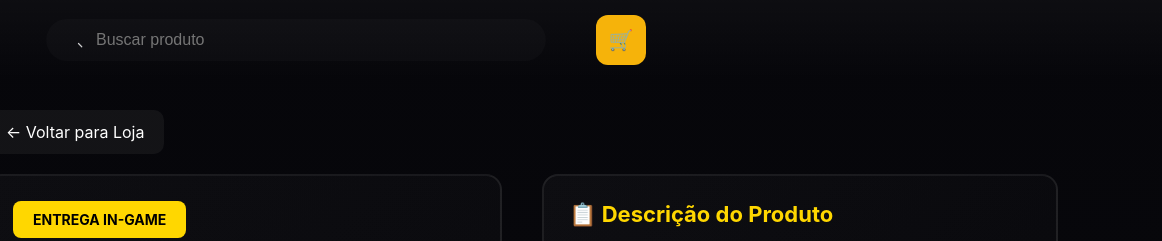
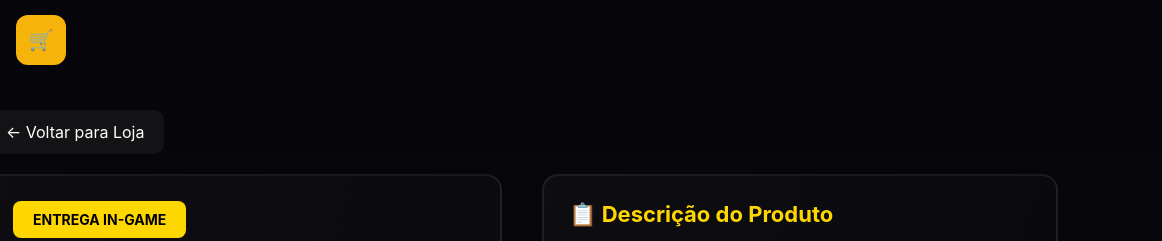
Before and after one commit to Joseph001479/brainrots_v2, a plain HTML site: page produto/produtos13.html in a window 1280 px wide. Shown: the top 241 px of the page, 118-1280 px from the left. Drawn offline with Linux system fonts and the light colour scheme.

Commit message:
Update produtos13.html

```diff
--- a/produto/produtos13.html
+++ b/produto/produtos13.html
@@ -17,12 +17,11 @@
     }
 
     * { box-sizing: border-box; margin: 0; padding: 0; }
+    html, body { overflow-x: hidden; width: 100%; } /* remove rolagem lateral */
     body { background: linear-gradient(180deg, #06060a 0%, #0b0b0f 100%); color: #fff; -webkit-font-smoothing: antialiased; min-height: 100vh; }
-    .topbar { padding: 15px 5%; background: linear-gradient(180deg, rgba(255,255,255,0.03), rgba(0,0,0,0)); display: flex; align-items: center; gap: 20px; max-width: 1400px; margin: 0 auto; }
+    .topbar { padding: 15px 5%; display: flex; align-items: center; gap: 20px; max-width: 1400px; margin: 0 auto; }
     .logo { width: 50px; height: 50px; border-radius: 50%; overflow: hidden; flex-shrink: 0; }
     .logo img { width: 100%; height: 100%; object-fit: cover; }
-    .search { flex: 1; max-width: 500px; display: flex; align-items: center; background: rgba(255,255,255,0.02); padding: 12px 20px; border-radius: 25px; gap: 12px; margin: 0 30px; }
-    .search input { flex: 1; background: transparent; border: 0; outline: none; color: #fff; font-size: 16px; }
     .cart { width: 50px; height: 50px; background: var(--accent); border-radius: 12px; display: flex; align-items: center; justify-content: center; flex-shrink: 0; font-size: 20px; }
     .product-container { max-width: 1200px; margin: 30px auto; padding: 0 5%; }
     .back-btn { display: inline-flex; align-items: center; gap: 8px; background: rgba(255,255,255,0.05); padding: 12px 20px; border-radius: 10px; color: #fff; text-decoration: none; margin-bottom: 20px; transition: all 0.3s ease; }
@@ -58,12 +57,6 @@
   <header class="topbar">
     <div class="logo">
       <a href="../index.html"><img src="../img/logo.png" alt="Steal A Brainrot"></a>
-    </div>
-    <div class="search">
-      <svg width="18" height="18" viewBox="0 0 24 24" fill="none" style="opacity:.8">
-        <path d="M21 21l-4.35-4.35" stroke="white" stroke-width="1.6" stroke-linecap="round" stroke-linejoin="round"/>
-      </svg>
-      <input type="text" placeholder="Buscar produto">
     </div>
     <div class="cart">🛒</div>
   </header>
```
